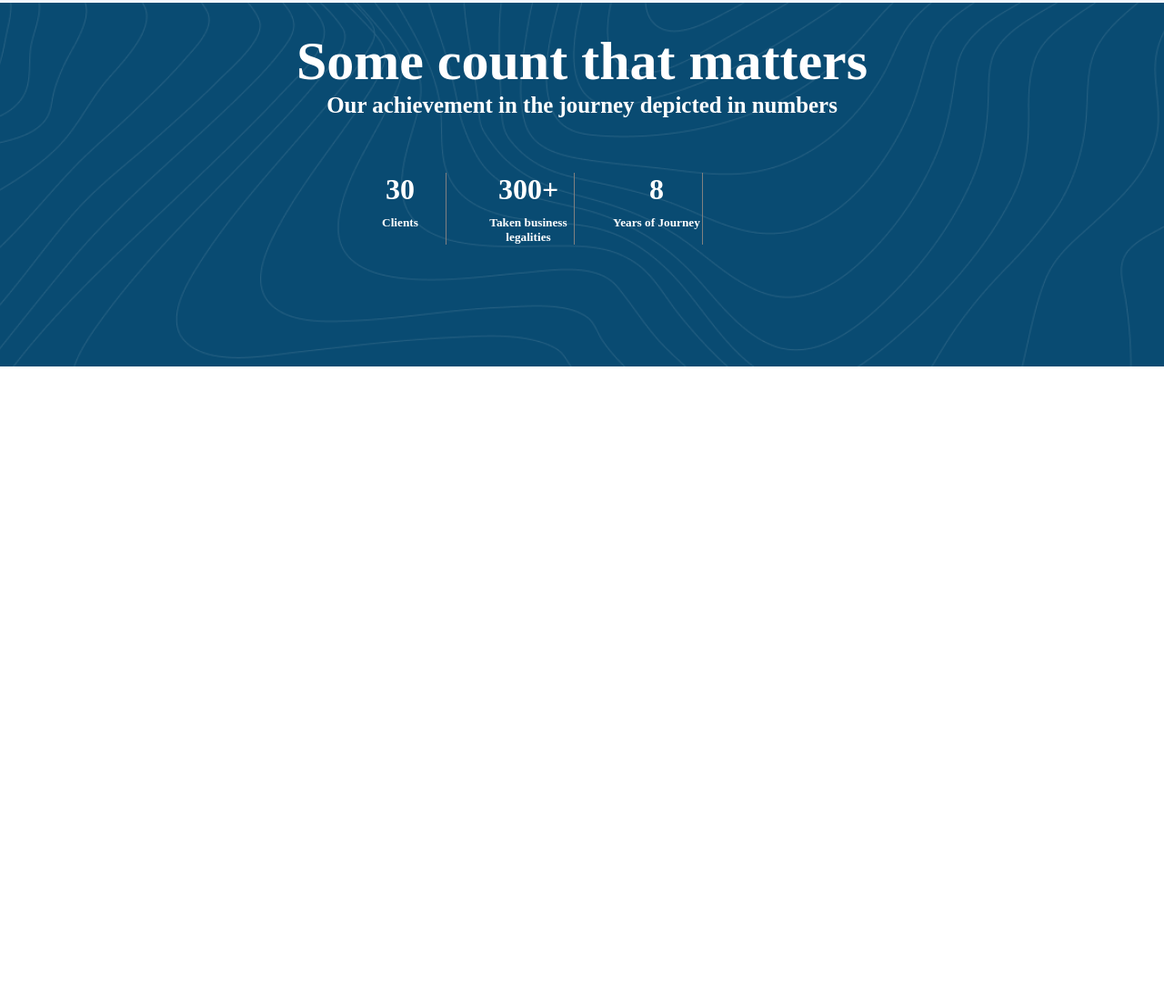
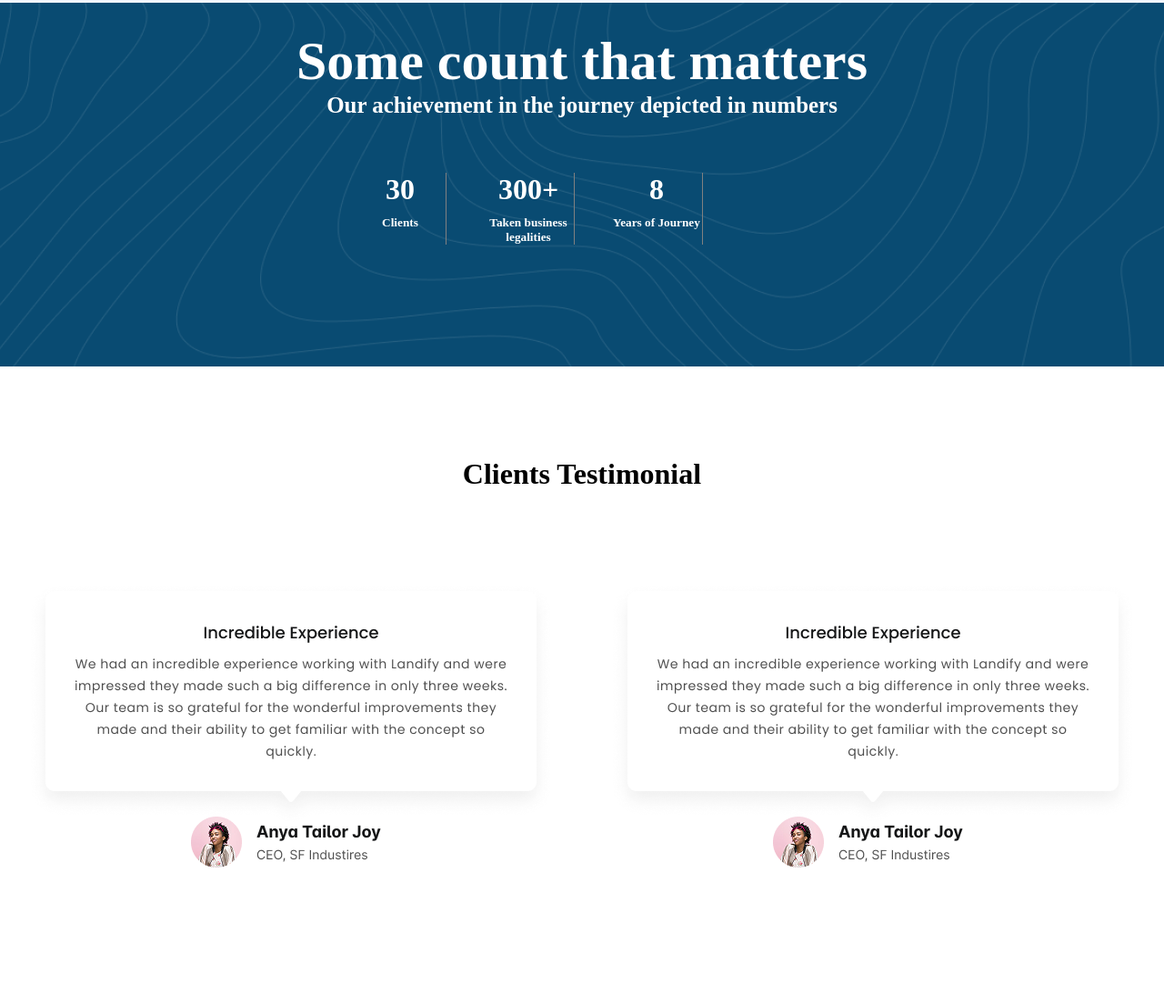
Before and after one commit to ganievabdullo727-web/tailwind, a website: page index.html in a window 1280 px wide. Shown: the part 1627-2730 px from the top of the page at 91% size. Before the commit the page ends 2030 px from the top, so only its background shows below. Drawn offline with Linux system fonts and the light colour scheme.

Commit message:
section4

```diff
--- a/index.html
+++ b/index.html
@@ -29,7 +29,7 @@
   </div>
 
   <div class="section1">
-    <div class="p2_2">
+    <div style="margin-left: 70px;" class="p2_2">
       <h3 class="p2">
       Name
     </h3>
@@ -137,6 +137,17 @@ Legal Consultacy
     </div>
   </div>
   </div>
+  <div class="section4">
+    <div class="p10">
+     <h1>
+       Clients Testimonial
+     </h1>
+    </div>
+    <div style="display: flex;align-items: center;justify-content: space-around;margin-top: 100px;">
+      <img src="./Text testimonial 2.png" alt="">
+      <img src="./Text testimonial 2.png" alt="">
+    </div>
+  </div>
 
 </body>
 </html>
--- a/style.css
+++ b/style.css
@@ -141,3 +141,14 @@
   margin: auto;
   margin-top: 60px;
 }
+.section4
+{
+  height: 600px;
+}
+.p10
+{
+  width: 300px;
+  text-align: center;
+  margin: auto;
+  margin-top: 100px;
+}
```
Also changed, not shown: Text testimonial 2.png (added).
